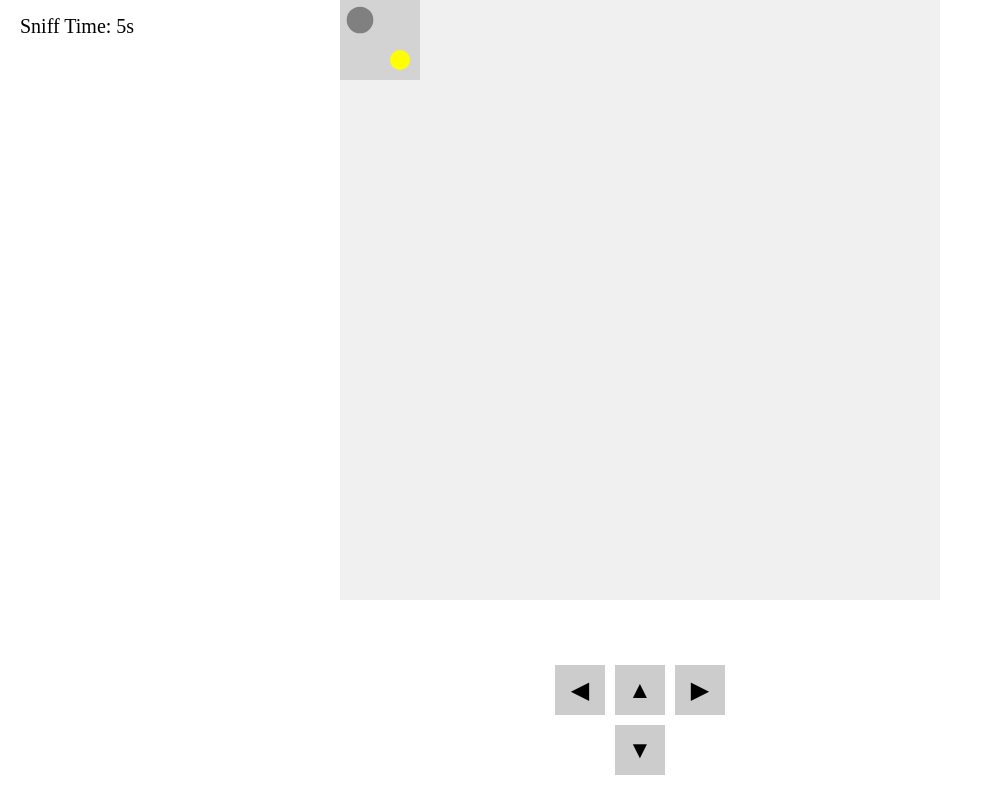
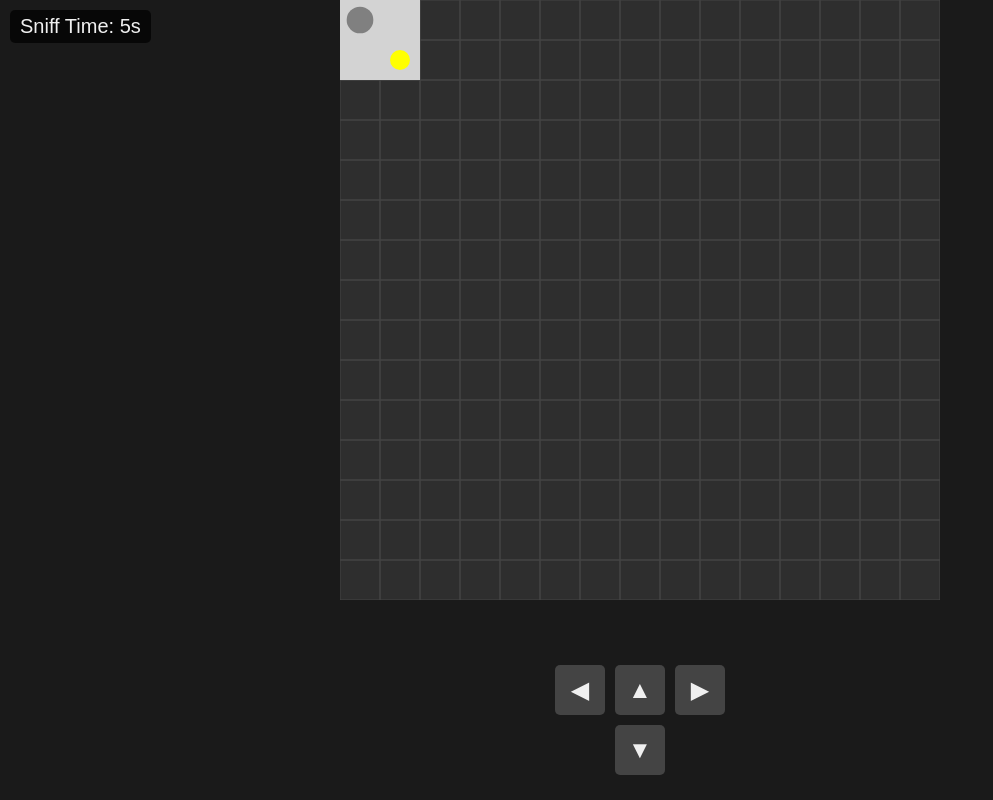
Before and after one commit to cmichaelbrown/sniffnscurry, a plain HTML site: page index.html in a window 1280 px wide. Shown: the whole page, without its empty margins (0-993 px from the left). Drawn offline with Linux system fonts and the light colour scheme.

Commit message:
Update index.html

```diff
--- a/index.html
+++ b/index.html
@@ -7,11 +7,14 @@
         body {
             margin: 0;
             overflow: hidden;
+            background-color: #1a1a1a;
+            color: #f0f0f0;
+            font-family: Arial, sans-serif;
         }
         #gameCanvas {
-            background-color: #f0f0f0;
             display: block;
             margin: 0 auto;
+            background-color: #2e2e2e;
         }
         #arrowPad {
             position: fixed;
@@ -19,23 +22,27 @@
             left: 50%;
             transform: translateX(-50%);
             display: flex;
+            z-index: 2;
         }
         .arrowButton {
             width: 50px;
             height: 50px;
             margin: 5px;
-            background-color: #ccc;
+            background-color: #444;
             border: none;
             font-size: 24px;
+            color: #f0f0f0;
+            border-radius: 5px;
         }
         #timer {
             position: fixed;
             top: 10px;
             left: 10px;
             font-size: 20px;
-            background: rgba(255,255,255,0.8);
+            background: rgba(0, 0, 0, 0.7);
             padding: 5px 10px;
             border-radius: 5px;
+            z-index: 2;
         }
         #message {
             position: fixed;
@@ -43,10 +50,11 @@
             left: 50%;
             transform: translate(-50%, -50%);
             font-size: 36px;
-            background: rgba(255,255,255,0.9);
+            background: rgba(0,0,0,0.9);
             padding: 20px;
             border-radius: 10px;
             display: none;
+            z-index: 2;
         }
     </style>
 </head>
@@ -115,6 +123,14 @@
         function drawGame(showPath) {
             ctx.clearRect(0, 0, canvas.width, canvas.height);
 
+            // Draw full maze grid
+            ctx.strokeStyle = '#444';
+            for (let i = 0; i < tilesX; i++) {
+                for (let j = 0; j < tilesY; j++) {
+                    ctx.strokeRect(i * tileSize, j * tileSize, tileSize, tileSize);
+                }
+            }
+
             // Draw Path
             if (showPath) {
                 ctx.fillStyle = '#d3d3d3';
@@ -130,7 +146,7 @@
             ctx.arc(cheese.x * tileSize + tileSize / 2, cheese.y * tileSize + tileSize / 2, tileSize / 4, 0, Math.PI * 2);
             ctx.fill();
 
-            // Draw Player
+            // Draw Player (Mouse)
             ctx.fillStyle = 'gray';
             ctx.beginPath();
             ctx.arc(player.x * tileSize + tileSize / 2, player.y * tileSize + tileSize / 2, tileSize / 3, 0, Math.PI * 2);
```
